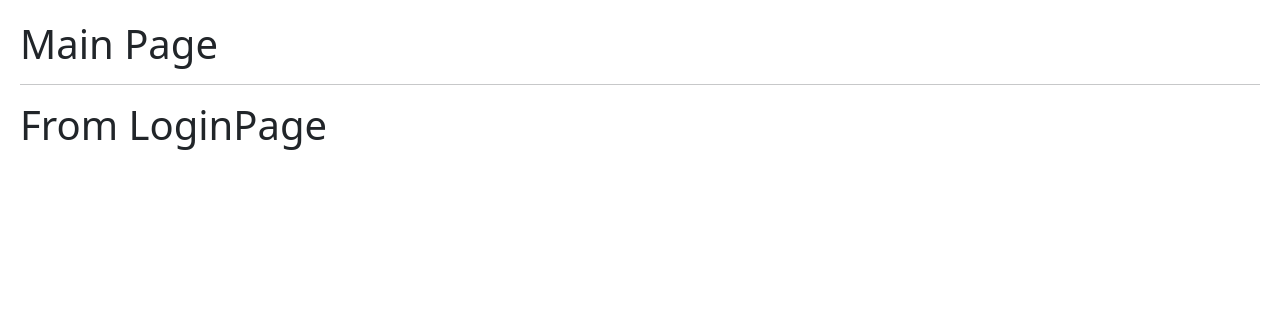
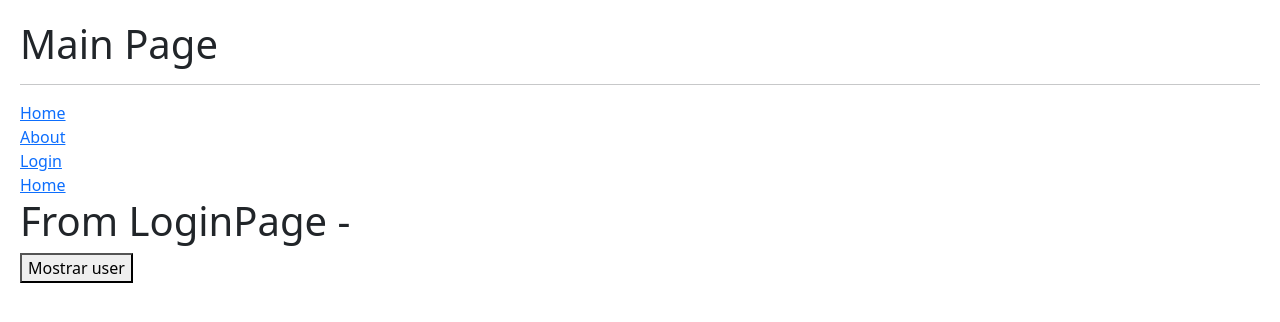
Before and after one commit to ewandmaloney/react-hooks, a React (Vite) app: page /login in a window 1280 px wide. Shown: the top 322 px of the page. Built offline with nearby package versions, Linux system fonts and the light colour scheme.

Commit message:
useContext + react router dom - finished

```diff
--- a/src/09-useContext/LoginPage.jsx
+++ b/src/09-useContext/LoginPage.jsx
@@ -1,9 +1,13 @@
-import React from "react";
+import React, { useContext } from "react";
+import { UserContext } from "./context/UserContext";
 
 const LoginPage = () => {
+  const { user, changeUser } = useContext(UserContext);
+
   return (
     <div>
-      <h1>From LoginPage</h1>
+      <h1>From LoginPage - {user?.name}</h1>
+      <button onClick={changeUser}>Mostrar user</button>
     </div>
   );
 };
--- a/src/09-useContext/MainApp.jsx
+++ b/src/09-useContext/MainApp.jsx
@@ -1,22 +1,41 @@
-import React from 'react'
-import { Routes, Route } from 'react-router-dom'
-import HomePage from './HomePage'
-import AboutPage from './AboutPage'
-import LoginPage from './LoginPage'
+import React from "react";
+import { Routes, Route, Navigate, Link, NavLink } from "react-router-dom";
+import HomePage from "./HomePage";
+import AboutPage from "./AboutPage";
+import LoginPage from "./LoginPage";
+import UserProvider from "./context/UserProvider";
 
 const MainApp = () => {
   return (
-    <>
+    <UserProvider>
       <h1>Main Page</h1>
       <hr />
+
+      <Link to="/">Home</Link>
+      <br />
+      <Link to="/about">About</Link>
+      <br />
+      <Link to="/login">Login</Link>
+      <br />
+      <NavLink
+        to="/"
+        className={(props) => {
+          // console.log(props);
+          return "active";
+        }}
+      >
+        Home
+      </NavLink>
 
       <Routes>
         <Route path="/" element={<HomePage />} />
         <Route path="about" element={<AboutPage />} />
         <Route path="login" element={<LoginPage />} />
+
+        <Route path="/*" element={<Navigate to="/about" />} />
       </Routes>
-    </>
-  )
-}
+    </UserProvider>
+  );
+};
 
-export default MainApp
+export default MainApp;
--- /dev/null
+++ b/src/09-useContext/context/UserContext.jsx
@@ -0,0 +1,3 @@
+import { createContext } from "react";
+
+export const UserContext = createContext();
--- /dev/null
+++ b/src/09-useContext/context/UserProvider.jsx
@@ -0,0 +1,21 @@
+import React, { useState } from "react";
+import { UserContext } from "./UserContext";
+
+const UserProvider = ({ children }) => {
+  const [user, setUser] = useState();
+
+  const changeUser = () => {
+    setUser({
+      id: Date.now(),
+      name: "Obiwan",
+    });
+  };
+
+  return (
+    <UserContext.Provider value={{ user, changeUser }}>
+      {children}
+    </UserContext.Provider>
+  );
+};
+
+export default UserProvider;
```
